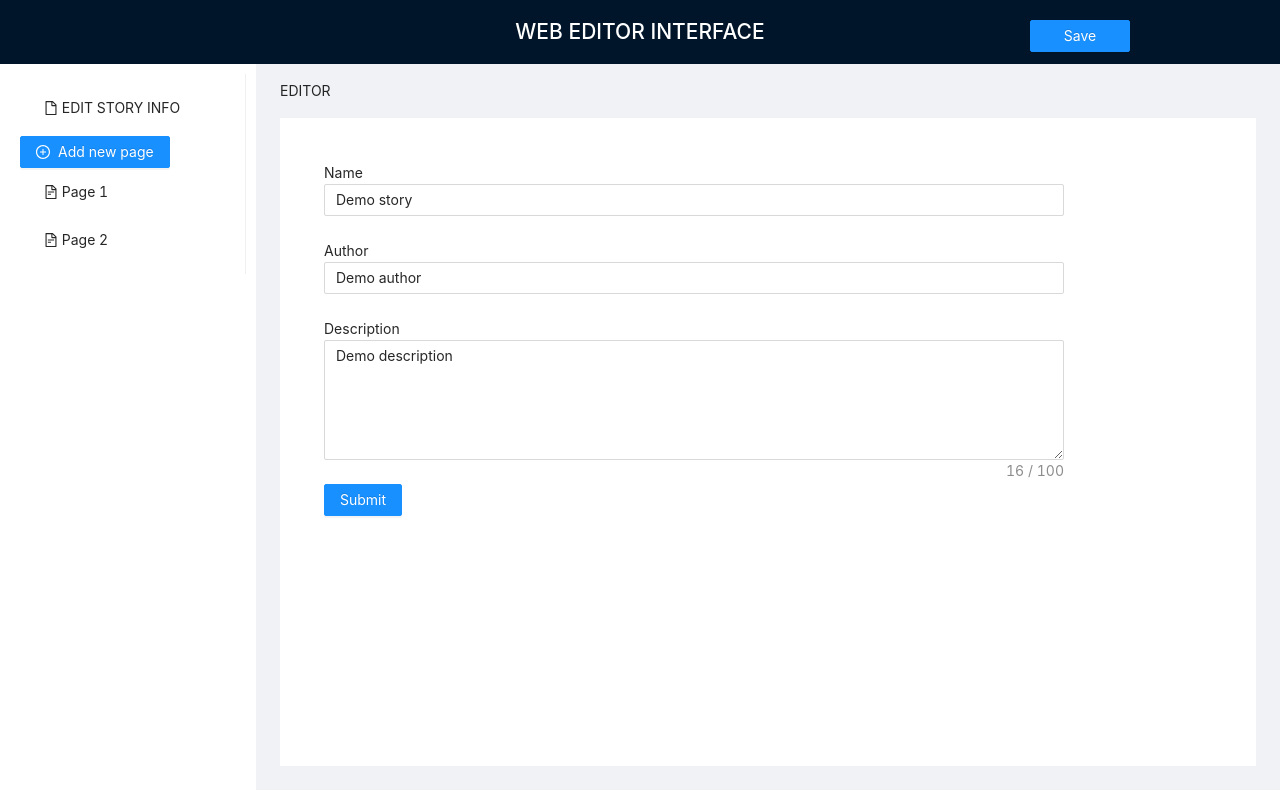
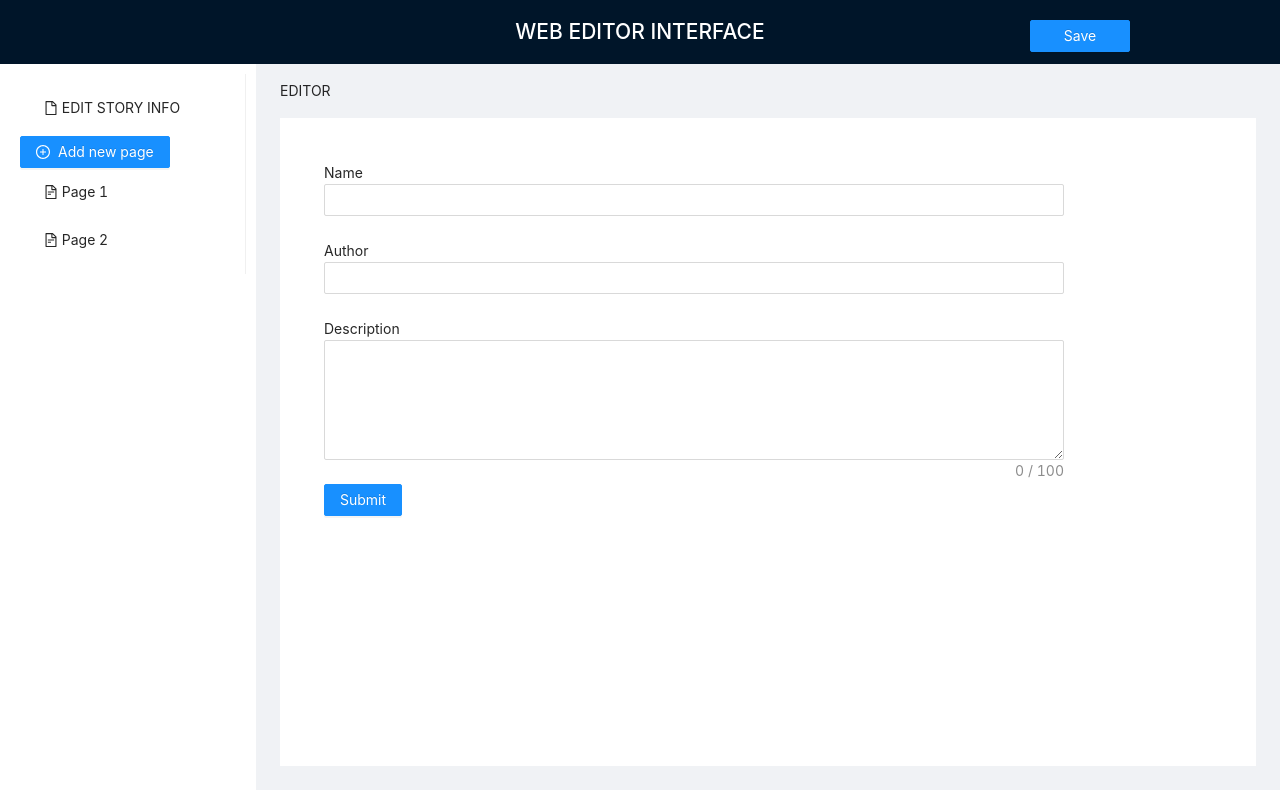
Before and after one commit to btogzhan2000/Interactive-game-editor, a React (Create React App) app in the folder frontend/: page / in a window 1280 px wide. Built offline with nearby package versions, Linux system fonts and the light colour scheme; no server answers.

Commit message:
fixed page text work

```diff
--- a/frontend/src/components/Editor.js
+++ b/frontend/src/components/Editor.js
@@ -12,12 +12,13 @@ const { Option } = Select;
 
 const Editor = ({page, pages}) => {
     const saved = JSON.parse(localStorage.getItem(page.name));
-    const [choices, setChoices] = useState(saved? saved:page.choices);
+    const [choices, setChoices] = useState(saved? saved.choices:page.choices);
 
-    const [action, setAction] = useState();
+    const [text, setText] = useState(saved? saved.text:page.text);
 
     const [form] = Form.useForm();
     form.setFieldsValue(
+      {text: text},
       {choices: choices}
     );
 
@@ -34,7 +35,8 @@ const Editor = ({page, pages}) => {
 
     useEffect(() => {
       const saved2 = JSON.parse(localStorage.getItem(page.name));
-      setChoices(saved2? saved2:page.choices);
+      setChoices(saved2? saved2.choices:page.choices);
+      setText(saved2? saved2.text:page.text);
       // form.setFieldsValue(
       //   choices
       // );
@@ -54,8 +56,9 @@ const Editor = ({page, pages}) => {
       const onFinish = values => {
         console.log('Received values of form:', values);
         setChoices(values.choices);
-        localStorage.setItem(page.name, JSON.stringify(values.choices));
+        //localStorage.setItem(page.name, JSON.stringify(values.choices));
         //localStorage.setItem(page.name, JSON.stringify(choices));
+        localStorage.setItem(page.name, JSON.stringify(values));
       };
       const formItemLayoutWithOutLabel = {
         wrapperCol: {
@@ -65,10 +68,12 @@ const Editor = ({page, pages}) => {
       };
       const onChange = e => {
         console.log('Change:', e.target.value);
+        setText(e.target.value);
+        console.log(text)
     };
 
     const handleChangeAction = (value) => {
-      setAction(value);
+      //setAction(value);
       console.log(value);
     }
     console.log("choices", choices)
@@ -78,10 +83,13 @@ const Editor = ({page, pages}) => {
   return (
             <>
 
-                <TextArea showCount maxLength={100} style={{ height: 120 }} onChange={onChange}
-                placeholder={page.text}/>
+
 
                     <Form name="dynamic_form_item" {...formItemLayoutWithOutLabel} form={form} onFinish={onFinish} style={{ margin: 20 }}>
+                    <Form.Item name="text">
+                    <TextArea showCount maxLength={100} style={{ height: 120 }} onChange={onChange}
+                value={text}/>
+                </Form.Item>
                       <Form.List
                           name="choices"
                               rules={[
--- a/frontend/src/components/Navbar.js
+++ b/frontend/src/components/Navbar.js
@@ -17,8 +17,9 @@ const Navbar = () => {
     const [storyFull, setStoryFull] = useState();
     const [storyName, setStoryName] = useState(JSON.parse(localStorage.getItem("story_name")));
     const [editedPages, setEditedPages] = useState([]);
+    const [story, setStory] = useState()
 
-    const [pages, setPages] = useState([
+    const [pages, setPages] = useState(story && story.story && story.story.pages ? story.story.pages:[
           {
             name: "Page 1",
             text: "First page text",
@@ -73,18 +74,31 @@ const Navbar = () => {
             ]
         }
     ]);
-    const [story, setStory] = useState(
-      {
-        name: "Demo story",
-        author: "Demo author",
-        description: "Demo description",
-        pages: pages
-      }
-    )
+
+
+    // const [story, setStory] = useState(
+    //   {
+    //     name: "Demo story",
+    //     author: "Demo author",
+    //     description: "Demo description",
+    //     pages: pages
+    //   }
+    // )
+
+
+
     const [count, setCount] = useState(3);
+
+    //const [pages, setPages] = useState(story && story.story ? story.story.pages : []);
+
     const [editor, setEditor] = useState(
       <StoryInfoEditor
-        story={story}
+        story={story ? story.story: {
+          name: "",
+          author: "",
+          description: "",
+          pages: pages
+        }}
       />
     );
 
@@ -92,12 +106,9 @@ const Navbar = () => {
         const newList = pages.concat({name: "Page " + count, story: {text:"", choices:[]}});
         setCount(count+1);
         setPages(newList);
-        setStory({
-          name: "Demo story",
-          author: "Demo author",
-          description: "Demo description",
-          pages: pages
-        });
+        //setStory(storyFull);
+        //console.log(storyFull)
+        // crashed when we add new pages
     }
     //console.log(story)
 
@@ -107,7 +118,7 @@ const Navbar = () => {
         let page_data = JSON.parse(localStorage.getItem(pages[i].name));
 
         if (page_data) {
-          newEditedPages.push({ text: pages[i].text, choices: page_data });
+          newEditedPages.push({ text: page_data.text, choices: page_data.choices });
         } else {
           newEditedPages.push({ text: pages[i].text, choices: pages[i].choices });
         }
@@ -132,8 +143,13 @@ const Navbar = () => {
 
       setEditor(
         <StoryInfoEditor
-          story={story}
-        />
+          story={story ? story.story: {
+          name: "",
+          author: "",
+          description: "",
+          pages: pages
+        }}
+      />
       );
 
     }
@@ -158,6 +174,7 @@ const Navbar = () => {
       setStoryName(storyName)
 
       setStoryFull({
+        id: 2,
         name: storyName,
         story: storyData
       })
@@ -182,11 +199,11 @@ const Navbar = () => {
       // // console.log(storyName)
       // console.log("full", storyFull);
 
-      // axios.post(`https://storys.digital-tm.kz/story/save`, storyFull )
-      //   .then(res => {
-      //     console.log(res);
-      //     console.log(res.data);
-      //   })
+      axios.post(`https://storys.digital-tm.kz/story/save`, storyFull )
+        .then(res => {
+          console.log(res);
+          console.log(res.data);
+        })
 
 
     }
@@ -198,14 +215,19 @@ const Navbar = () => {
       //     console.log(persons);
       //   })
 
-      axios.get(`https://storys.digital-tm.kz/story/get?id=1`)
+      axios.get(`https://storys.digital-tm.kz/story/get?id=2`)
       .then(res => {
-        const persons = res.data;
-        console.log(persons);
-        set
+        setStory(res.data);
       })
+      //setPages(story && story.story ? story.story.pages : []);
     }
-    getStory()
+
+    useEffect(()=> {
+      getStory();
+      console.log(story);
+      //setPages(story ? story.story.pages : []);
+    }, []);
+
 
   return (
 
```
